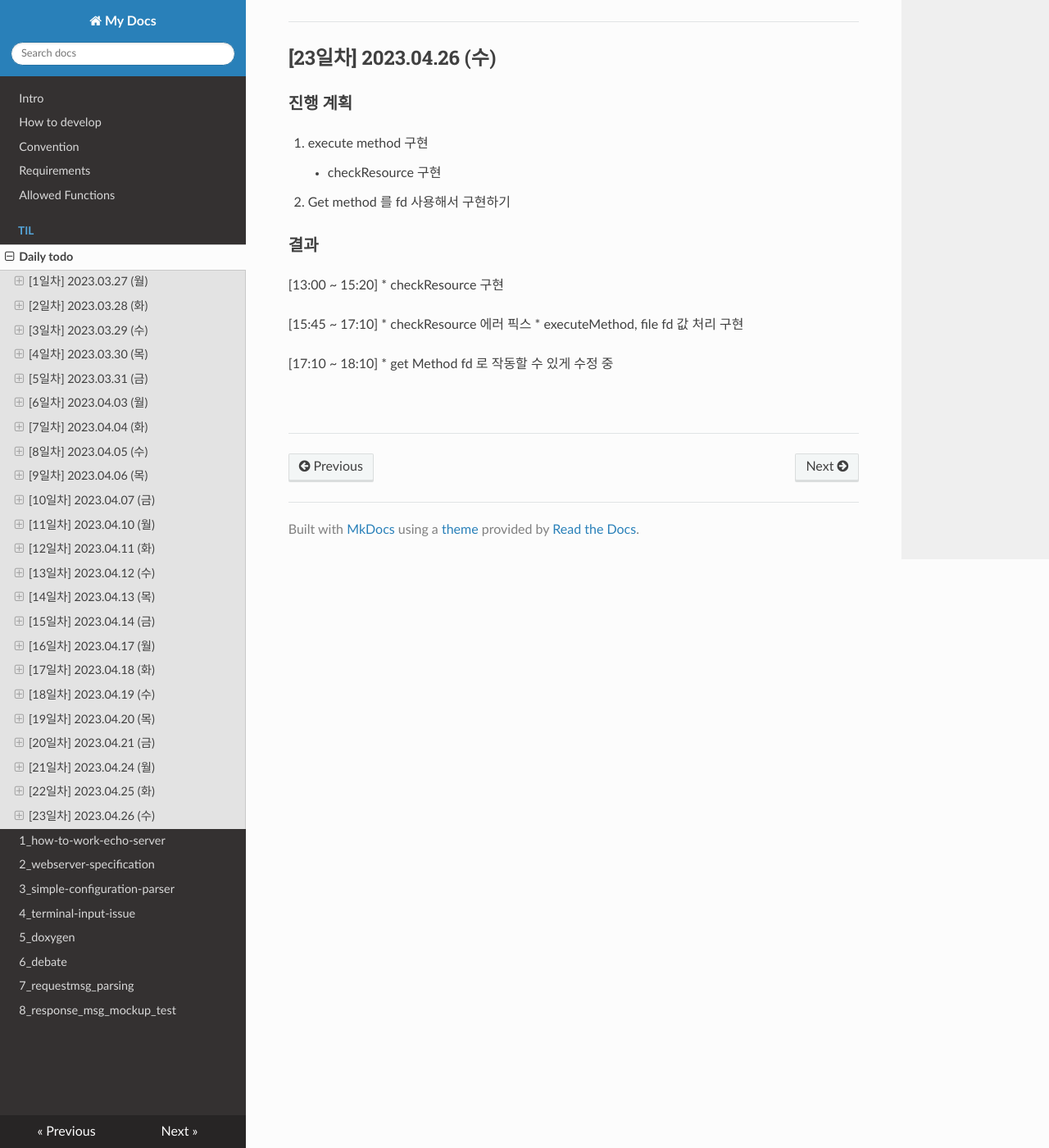
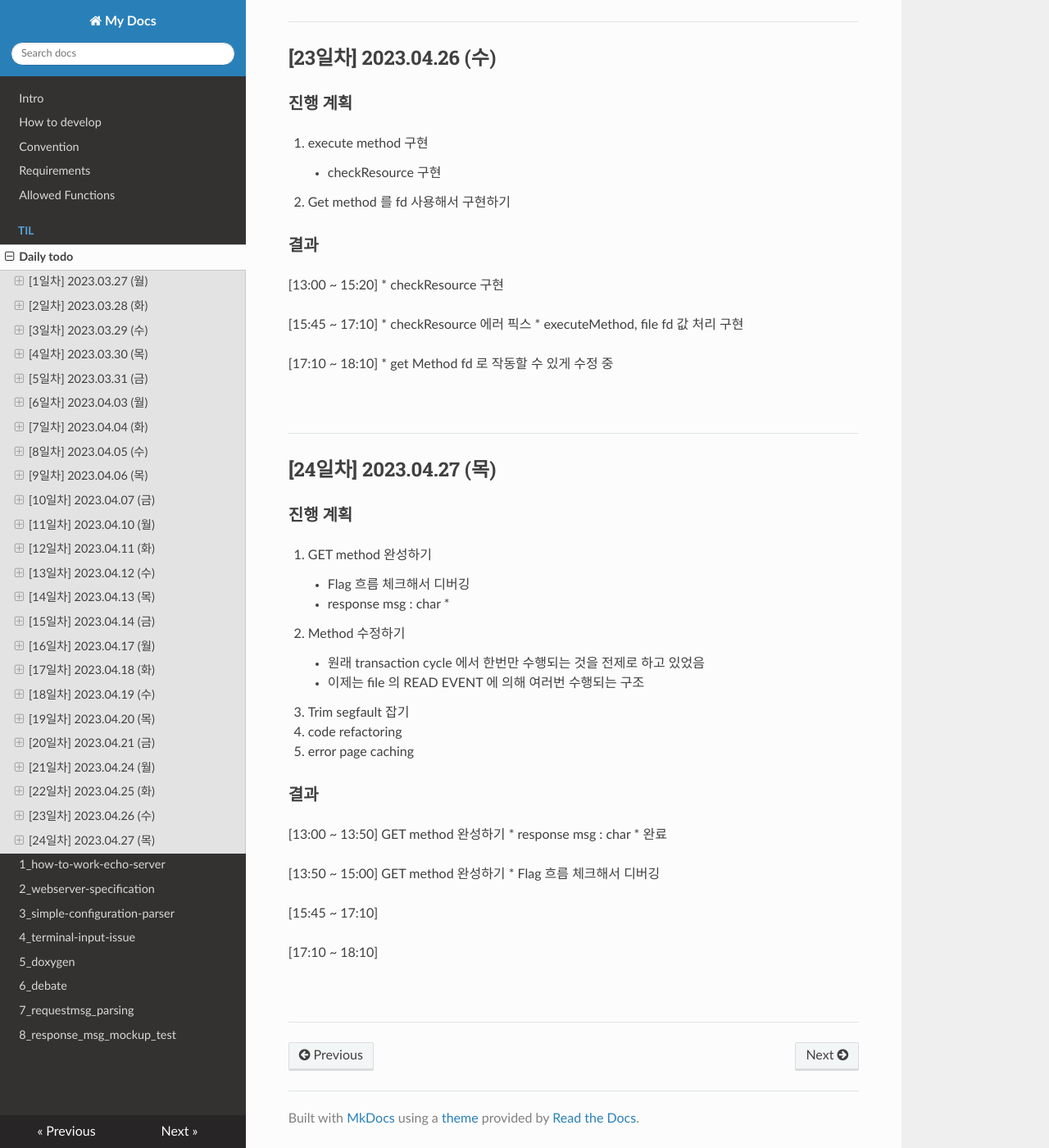
Before and after one commit to JaeHwan-s-WebServeClass/webserver-nginx, an MkDocs documentation site: the page built from docs/docs/til/0_daily-todo.md, in a window 1280 px wide and 1400 px high, scrolled down 10760 px. Shown: the whole window at 82% size. Built offline with MkDocs 1.6.1, drawn with Linux system fonts in a browser that asks for light colours; nearby versions of some CDN libraries.

Commit message:
docs: add docs

```diff
--- a/docs/docs/til/0_daily-todo.md
+++ b/docs/docs/til/0_daily-todo.md
@@ -463,3 +463,38 @@ recv, send 함수 앞/뒤로 SIGPIPE를 ignore 처리 && transaction 하나의 c
 <br>
 
 ***
+
+## [24일차] 2023.04.27 (목)
+
+### 진행 계획
+
+1. GET method 완성하기
+    * Flag 흐름 체크해서 디버깅
+    * response msg : char *
+
+2. Method 수정하기
+    * 원래 transaction cycle 에서 한번만 수행되는 것을 전제로 하고 있었음
+    * 이제는 file 의 READ EVENT 에 의해 여러번 수행되는 구조
+
+3. Trim segfault 잡기
+
+4. code refactoring
+
+5. error page caching
+
+### 결과
+
+[13:00 ~ 13:50] GET method 완성하기
+ * response msg : char * 완료
+
+[13:50 ~ 15:00] GET method 완성하기
+ * Flag 흐름 체크해서 디버깅
+
+[15:45 ~ 17:10]
+
+[17:10 ~ 18:10]
+
+
+<br>
+
+***
```
Also changed, not shown: docs/docs/til/2_webserver-specification.md (+2 -2 lines).
